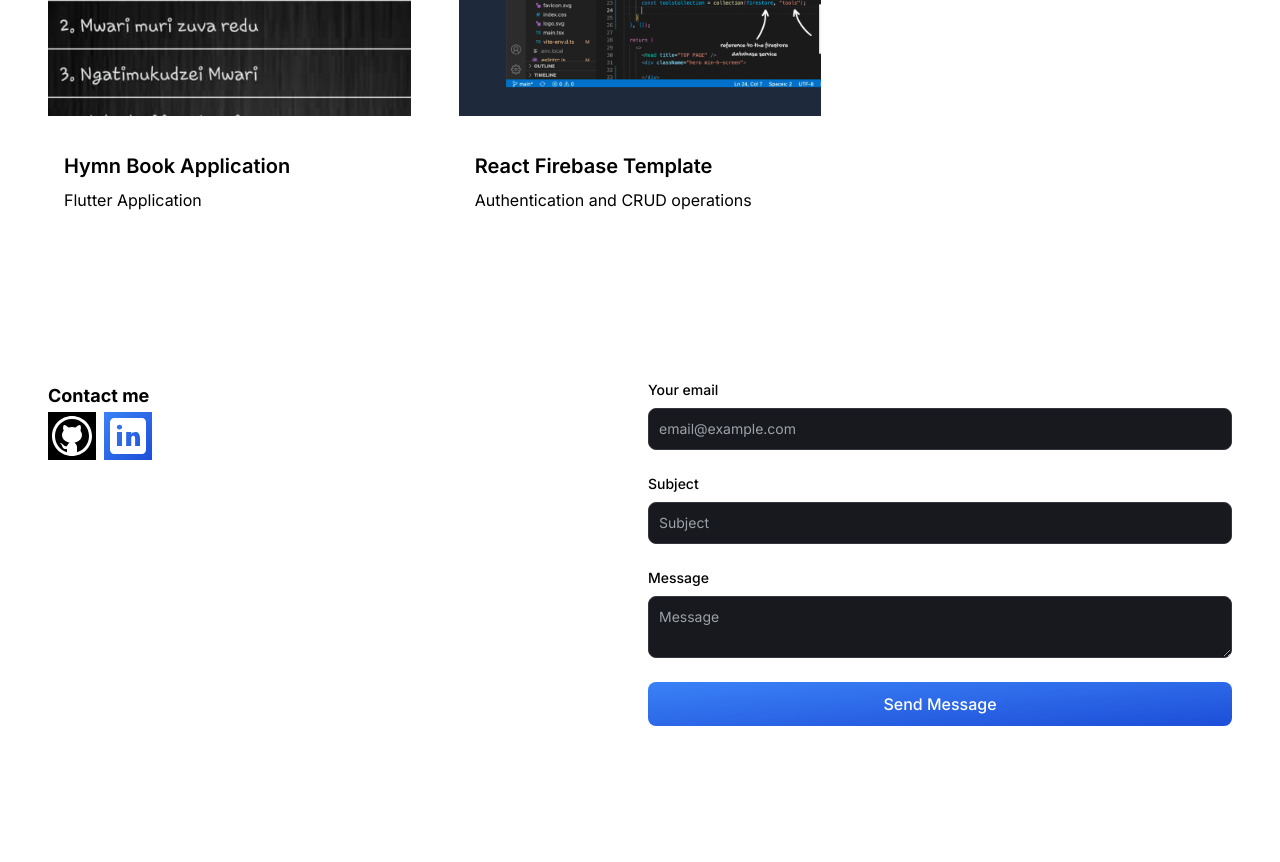
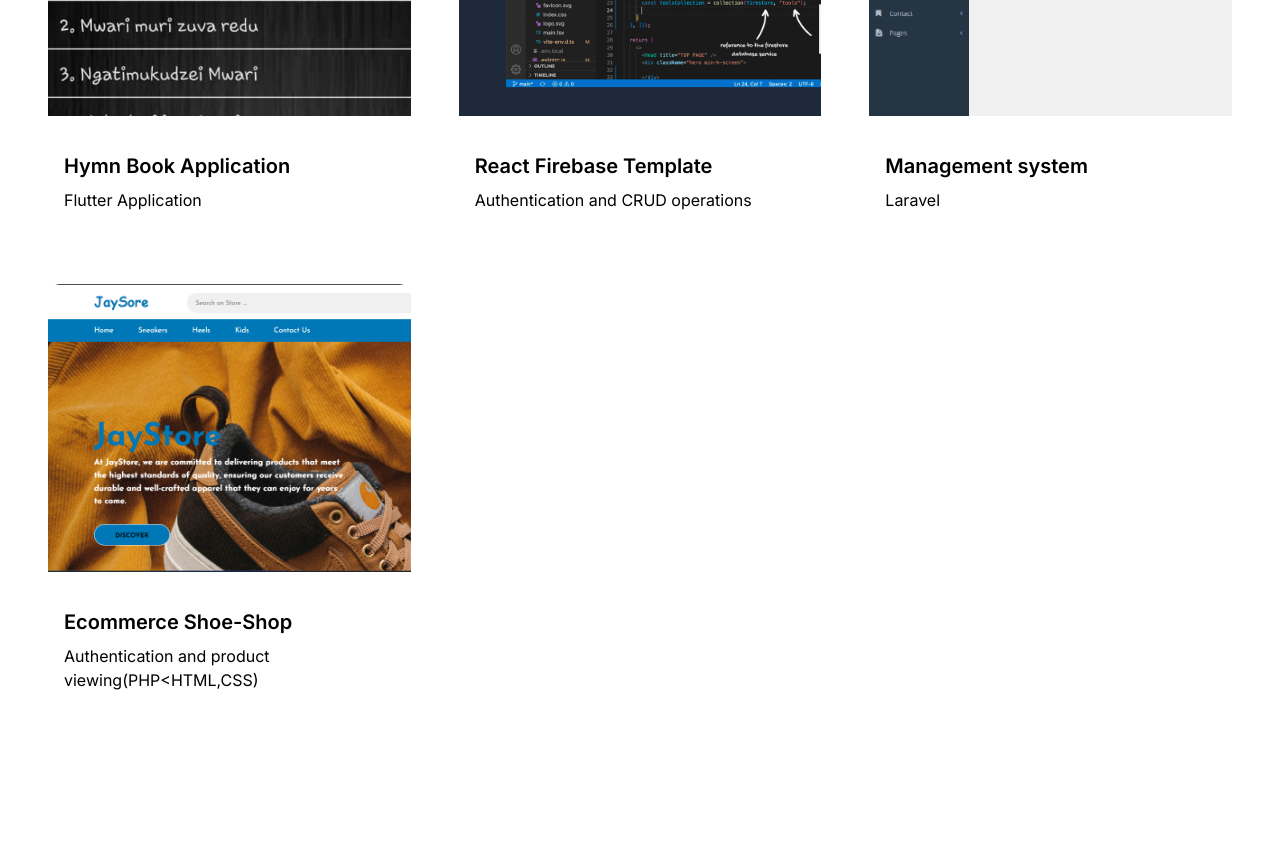
Before and after one commit to Ashwin2926/portfolio-nextjs, a Next.js app: page /portfolio-nextjs/ in a window 1280 px wide. Shown: the part 2240-3102 px from the top of the page. Built offline with nearby package versions, Linux system fonts and the light colour scheme.

Commit message:
commit update

```diff
--- a/src/app/components/ProjectsSection.jsx
+++ b/src/app/components/ProjectsSection.jsx
@@ -50,6 +50,25 @@ const projectsData = [
     gitUrl: "",
     previewUrl: "",
   },
+  {
+    id: 6,
+    title: "Management system",
+    description: "Laravel",
+    image: "./images/projects/6.png",
+    tag: ["All", "Web"],
+    gitUrl: "https://github.com/Ashwin2926/JayStoreECommerce",
+    previewUrl: "",
+  },
+  {
+    id: 7,
+    title: "Ecommerce Shoe-Shop",
+    description: "Authentication and product viewing(PHP<HTML,CSS)",
+    image: "./images/projects/7.png",
+    tag: ["All", "Web"],
+    gitUrl: "https://github.com/Ashwin2926/JayStoreECommerce",
+    previewUrl: "",
+  },
+
 
 ];
 
```
Also changed, not shown: public/images/projects/6.png (added), public/images/projects/7.png (added).
